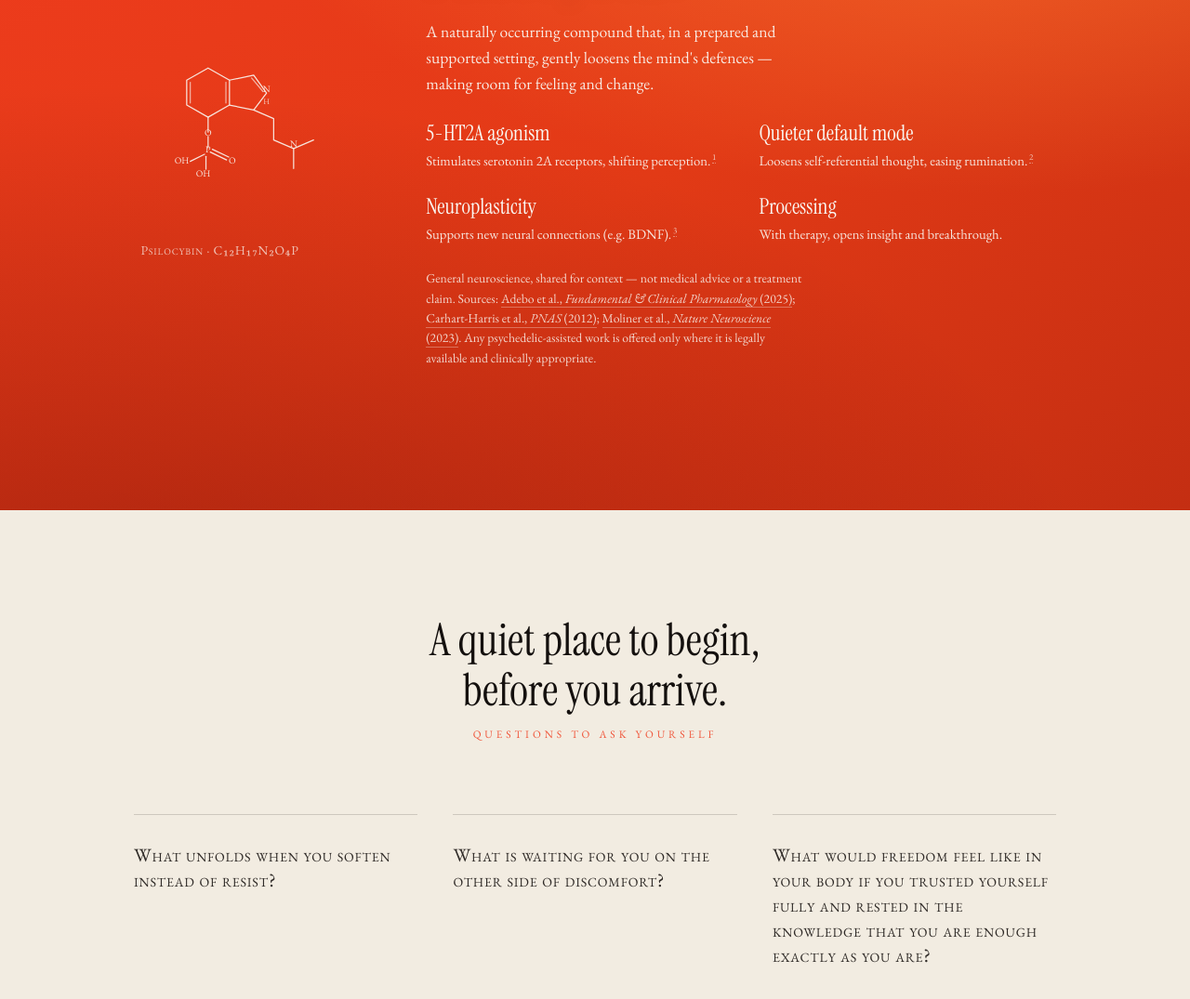
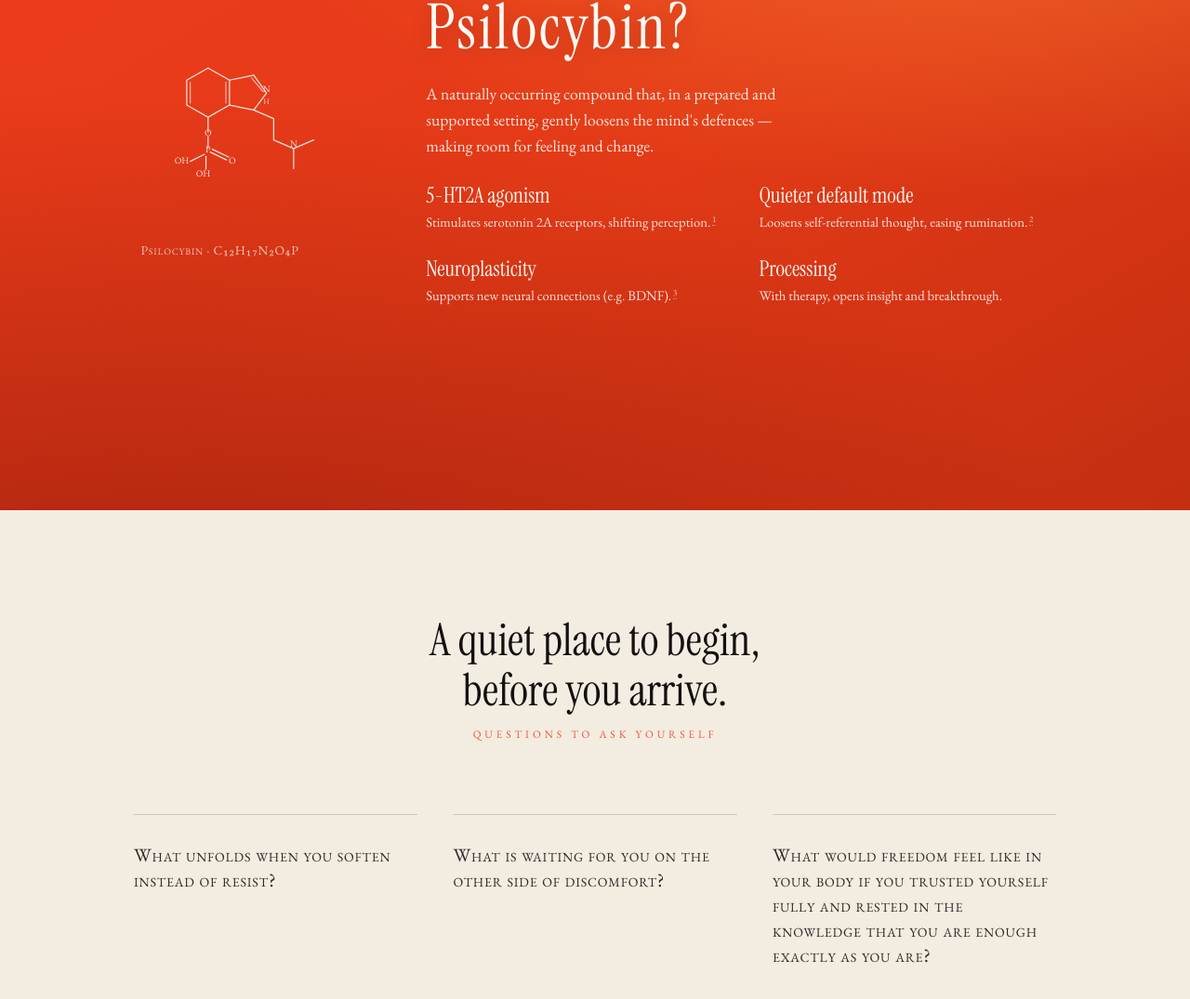
Before and after one commit to silasboas/sabineboas, a plain HTML site: page index.html in a window 1280 px wide. Shown: the part 2012-3087 px from the top of the page at 93% size. Drawn offline with nearby package versions, Linux system fonts and the light colour scheme.

Commit message:
Update index.html

```diff
--- a/index.html
+++ b/index.html
@@ -558,13 +558,6 @@
               <p class="desc">With therapy, opens insight and breakthrough.</p>
             </div>
           </div>
-          <p class="psilo-care">
-            General neuroscience, shared for context — not medical advice or a treatment claim. Sources:
-            <a href="https://onlinelibrary.wiley.com/doi/10.1111/fcp.70038" target="_blank" rel="noopener">Adebo et&nbsp;al., <em>Fundamental &amp; Clinical Pharmacology</em> (2025)</a>;
-            <a href="https://www.pnas.org/doi/10.1073/pnas.1119598109" target="_blank" rel="noopener">Carhart-Harris et&nbsp;al., <em>PNAS</em> (2012)</a>;
-            <a href="https://www.nature.com/articles/s41593-023-01316-5" target="_blank" rel="noopener">Moliner et&nbsp;al., <em>Nature Neuroscience</em> (2023)</a>.
-            Any psychedelic-assisted work is offered only where it is legally available and clinically appropriate.
-          </p>
         </div>
       </div>
     </div>
```
